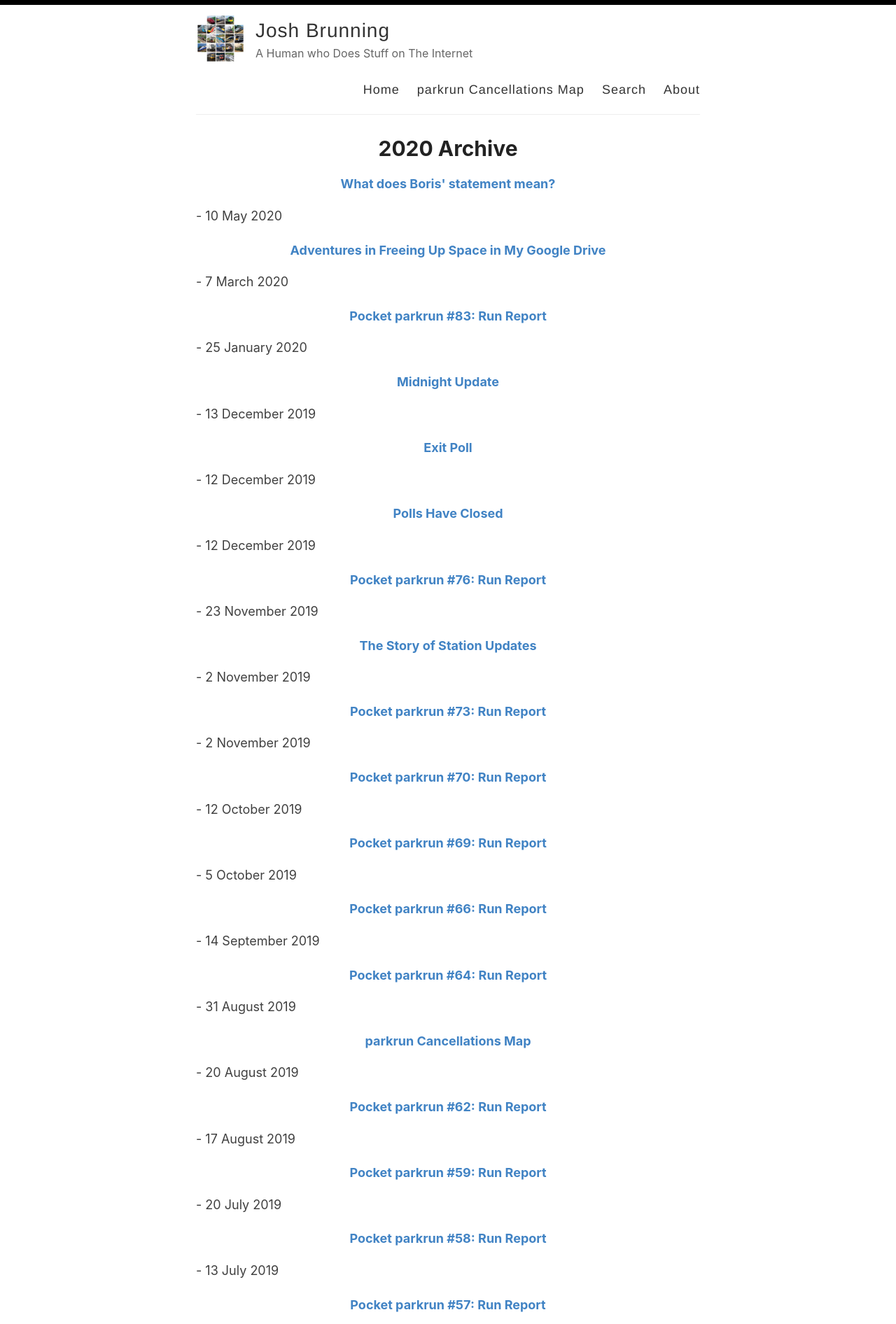
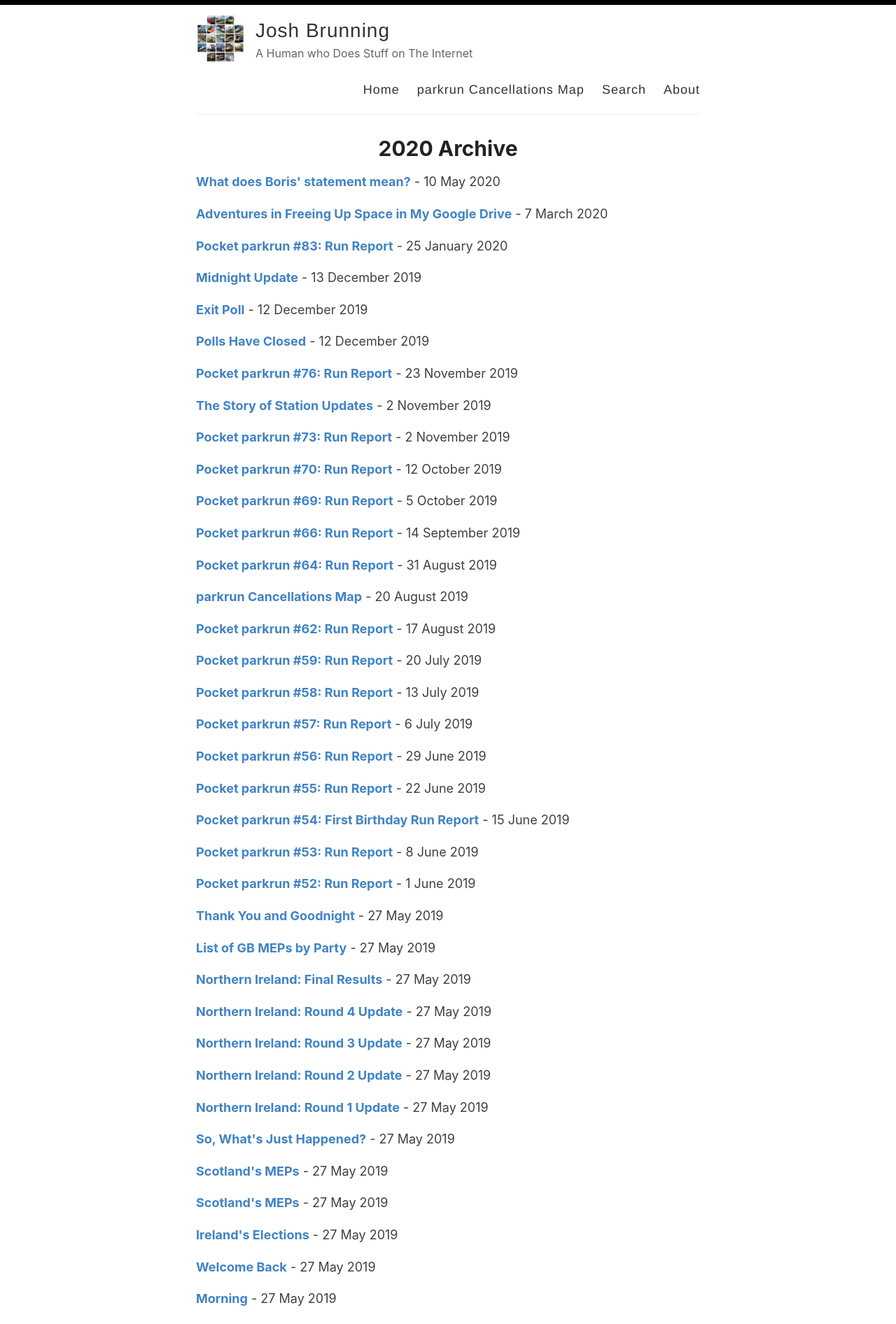
Before and after one commit to josh-justjosh/blog, a Jekyll site: the page built from _pages/2020.md, in a window 1280 px wide. Shown: the top 1892 px of the page at 70% size. Built offline with Jekyll 4.4.1, drawn with Linux system fonts in a browser that asks for light colours.

Commit message:
Update 2020.md

```diff
--- a/_pages/2020.md
+++ b/_pages/2020.md
@@ -8,7 +8,7 @@
 <div id="archives">
   {% for post in site.posts %}
   <article class="archive-item">
-    <h4><a href="{{ site.baseurl }}{{ post.url }}">{% if post.title and post.title != "" %}{{post.title}}{% else %}{{post.excerpt |strip_html}}{%endif%}</a></h4><p> - {% if post.date and post.date != "" %}{{ post.date | date: "%e %B %Y" }}{%endif%}</p>
+    <p><b><a href="{{ site.baseurl }}{{ post.url }}">{% if post.title and post.title != "" %}{{post.title}}{% else %}{{post.excerpt |strip_html}}{%endif%}</a></b> - {% if post.date and post.date != "" %}{{ post.date | date: "%e %B %Y" }}{%endif%}</p>
   </article>
   {% endfor %}
 </div>
```
